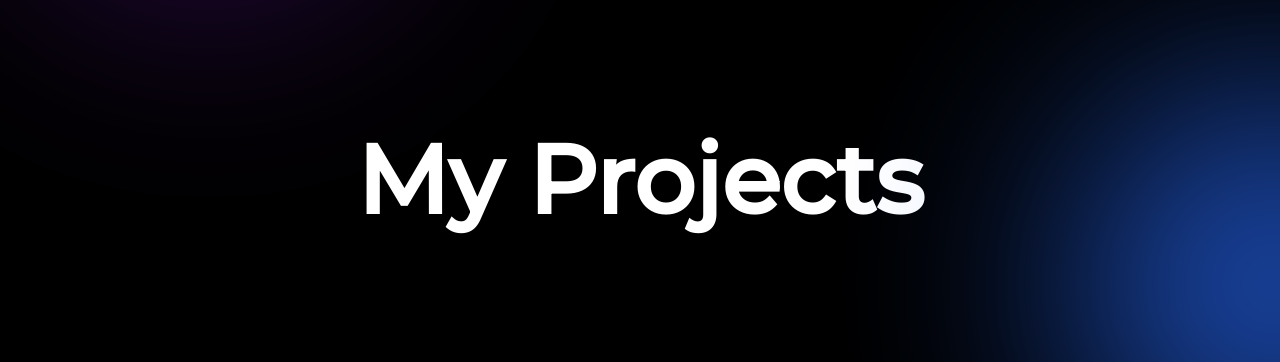
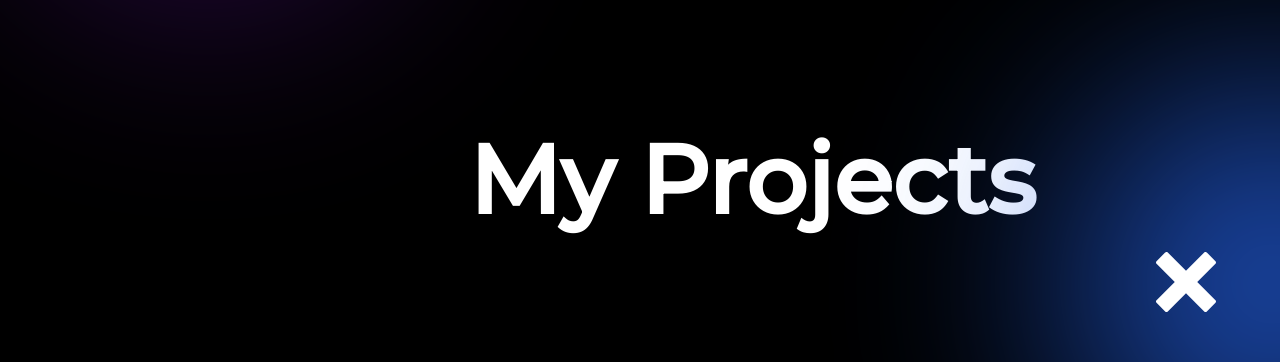
Before and after one commit to Shakil57375/shakil-s_portfolio, a React (Vite) app: page / in a window 1280 px wide. Shown: the part 1500-1862 px from the top of the page. Built offline with nearby package versions, Linux system fonts and the light colour scheme; a web font is replaced by a local one.

Commit message:
projects links added

```diff
--- a/src/Components/Projects.jsx
+++ b/src/Components/Projects.jsx
@@ -5,6 +5,7 @@ import Lenis from "@studio-freight/lenis";
 import ProjectCard from "./ProjectCard";
 import SectionTitle from "../Utils/SectionTitle";
 import GradientBackground from "./GradientBackground";
+import { ImCross } from "react-icons/im";
 const Projects = () => {
   const container = useRef(null);
   const { scrollYProgress } = useScroll({
@@ -27,13 +28,14 @@ const Projects = () => {
         <SectionTitle
           titleFirstWord={"My Projects"}
           titleFirstClassName={"text-8xl text-white font-bold font-Montserrat"}
-          divClassName={"relative top-10 flex justify-center "}
+          divClassName={"relative top-10 left-28 flex justify-center "}
         ></SectionTitle>
         <GradientBackground
           className={
             "absolute top-0 -right-48 bg-blue-600 blur-[120px] w-[400px] opacity-80 h-40"
           }
         />
+        <ImCross className="text-6xl absolute top-40 right-16 text-white" />
       </div>
       <main ref={container} className="relative mt-32">
         {projects.map((project, i) => {
```
